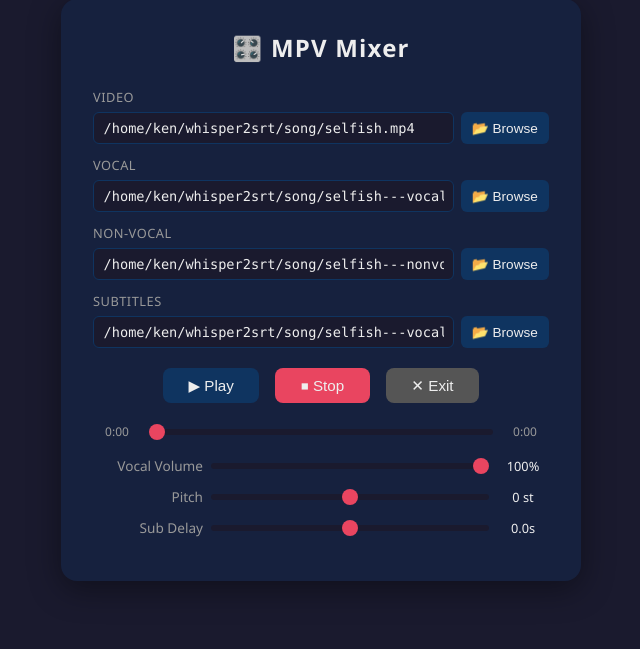
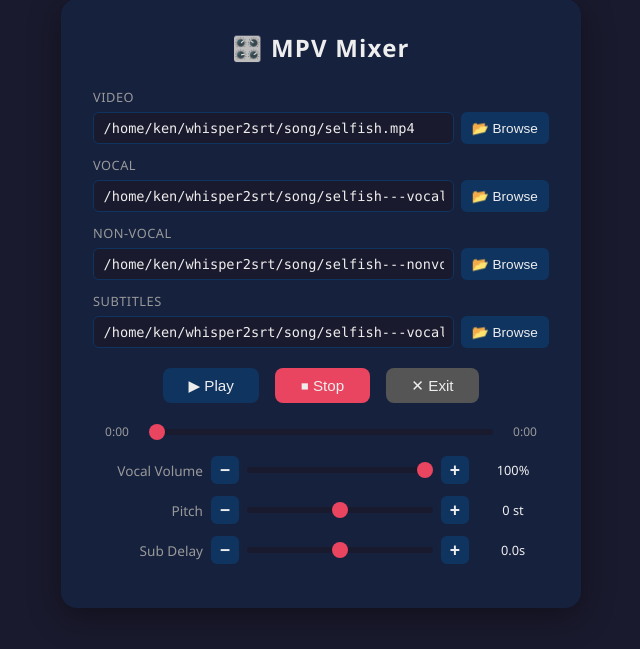
Before and after one commit to kagebarton/whisper2srt, a Flask app: page / in a window 1280 px wide. Shown: the part 33-682 px from the top of the page, without its empty margins (319-959 px from the left). Run offline with Flask 3, Linux system fonts and the light colour scheme.

Commit message:
Add +/- buttons to control sliders
300ms debounce to stop button spamming from firing off a ton of audio changes

```diff
--- a/mpv/templates/index.html
+++ b/mpv/templates/index.html
@@ -140,11 +140,30 @@
   }
   .slider-row input[type="range"] { flex: 1; }
   .slider-row .val {
-    width: 52px;
+    width: 72px;
     text-align: center;
     font-size: .8rem;
     color: var(--text);
+    flex-shrink: 0;
   }
+  .slider-row .step-btn {
+    width: 28px;
+    height: 28px;
+    border: none;
+    border-radius: 6px;
+    background: var(--accent);
+    color: var(--text);
+    font-size: 1.1rem;
+    font-weight: 700;
+    cursor: pointer;
+    display: flex;
+    align-items: center;
+    justify-content: center;
+    flex-shrink: 0;
+    line-height: 1;
+  }
+  .slider-row .step-btn:hover { background: #1a5276; }
+  .slider-row .step-btn:active { background: var(--highlight); }
 
   input[type="range"] {
     -webkit-appearance: none;
@@ -316,21 +335,27 @@
   <!-- Vocal volume -->
   <div class="slider-row">
     <label>Vocal Volume</label>
+    <button class="step-btn" onclick="stepVolume(-10)" title="Decrease volume">−</button>
     <input type="range" id="vocalVol" min="0" max="100" step="1" value="{{ (state.vocal_volume * 100) | int }}">
+    <button class="step-btn" onclick="stepVolume(10)" title="Increase volume">+</button>
     <span class="val" id="vocalVolVal">{{ '%d%%' % (state.vocal_volume * 100) }}</span>
   </div>
 
   <!-- Pitch -->
   <div class="slider-row">
     <label>Pitch</label>
+    <button class="step-btn" onclick="stepPitch(-1)" title="Decrease pitch">−</button>
     <input type="range" id="pitchSlider" min="-3" max="3" step="1" value="{{ state.semitones }}">
+    <button class="step-btn" onclick="stepPitch(1)" title="Increase pitch">+</button>
     <span class="val" id="pitchVal">{{ '%+d st' % state.semitones if state.semitones else '0 st' }}</span>
   </div>
 
   <!-- Subtitle delay -->
   <div class="slider-row">
     <label>Sub Delay</label>
+    <button class="step-btn" onclick="stepSubDelay(-100)" title="Decrease delay">−</button>
     <input type="range" id="subDelaySlider" min="-5000" max="5000" step="50" value="{{ (state.subtitle_delay * 1000) | int }}">
+    <button class="step-btn" onclick="stepSubDelay(100)" title="Increase delay">+</button>
     <span class="val" id="subDelayVal">{{ '%+.1fs' % state.subtitle_delay if state.subtitle_delay else '0.0s' }}</span>
   </div>
 </div>
@@ -362,6 +387,13 @@
   let playing = document.getElementById('playPauseBtn').textContent.includes('Pause');
   let seeking = false;
   let pollInterval = null;
+
+  // ── Debounce helper (per-key) ──────────────────────────
+  const _debounceTimers = {};
+  function debounce(fn, delay, key) {
+    clearTimeout(_debounceTimers[key]);
+    _debounceTimers[key] = setTimeout(() => { fn(); delete _debounceTimers[key]; }, delay);
+  }
 
   // Start polling if server is already playing when page loads
   if (playing) startPolling();
@@ -557,6 +589,21 @@
     });
   });
 
+  function stepVolume(delta) {
+    const min = parseInt(vocalVol.min);
+    const max = parseInt(vocalVol.max);
+    let val = Math.max(min, Math.min(max, parseInt(vocalVol.value) + delta));
+    vocalVol.value = val;
+    document.getElementById('vocalVolVal').textContent = `${val}%`;
+    debounce(() => {
+      fetch('/api/volume', {
+        method: 'POST',
+        headers: { 'Content-Type': 'application/json' },
+        body: JSON.stringify({ volume: parseInt(vocalVol.value) }),
+      });
+    }, 300, '_vol');
+  }
+
   // ── Pitch ──────────────────────────────────────────────
   const pitchSlider = document.getElementById('pitchSlider');
   const SEMITONE_LABELS = {
@@ -576,6 +623,21 @@
     });
   });
 
+  function stepPitch(delta) {
+    const min = parseInt(pitchSlider.min);
+    const max = parseInt(pitchSlider.max);
+    let val = Math.max(min, Math.min(max, parseInt(pitchSlider.value) + delta));
+    pitchSlider.value = val;
+    document.getElementById('pitchVal').textContent = SEMITONE_LABELS[String(val)] || `${val > 0 ? '+' : ''}${val} st`;
+    debounce(() => {
+      fetch('/api/pitch', {
+        method: 'POST',
+        headers: { 'Content-Type': 'application/json' },
+        body: JSON.stringify({ semitones: parseInt(pitchSlider.value) }),
+      });
+    }, 300, '_pitch');
+  }
+
   // ── Subtitle delay ─────────────────────────────────────
   const subDelaySlider = document.getElementById('subDelaySlider');
   function fmtDelay(ms) {
@@ -593,6 +655,21 @@
       body: JSON.stringify({ delay: delaySec }),
     });
   });
+
+  function stepSubDelay(deltaMs) {
+    const min = parseInt(subDelaySlider.min);
+    const max = parseInt(subDelaySlider.max);
+    let val = Math.max(min, Math.min(max, parseInt(subDelaySlider.value) + deltaMs));
+    subDelaySlider.value = val;
+    document.getElementById('subDelayVal').textContent = fmtDelay(val);
+    debounce(() => {
+      fetch('/api/sub_delay', {
+        method: 'POST',
+        headers: { 'Content-Type': 'application/json' },
+        body: JSON.stringify({ delay: parseInt(subDelaySlider.value) / 1000 }),
+      });
+    }, 300, '_sub');
+  }
 
   // ── Polling for position ───────────────────────────────
   let state = { position: 0, duration: 0 };
```
